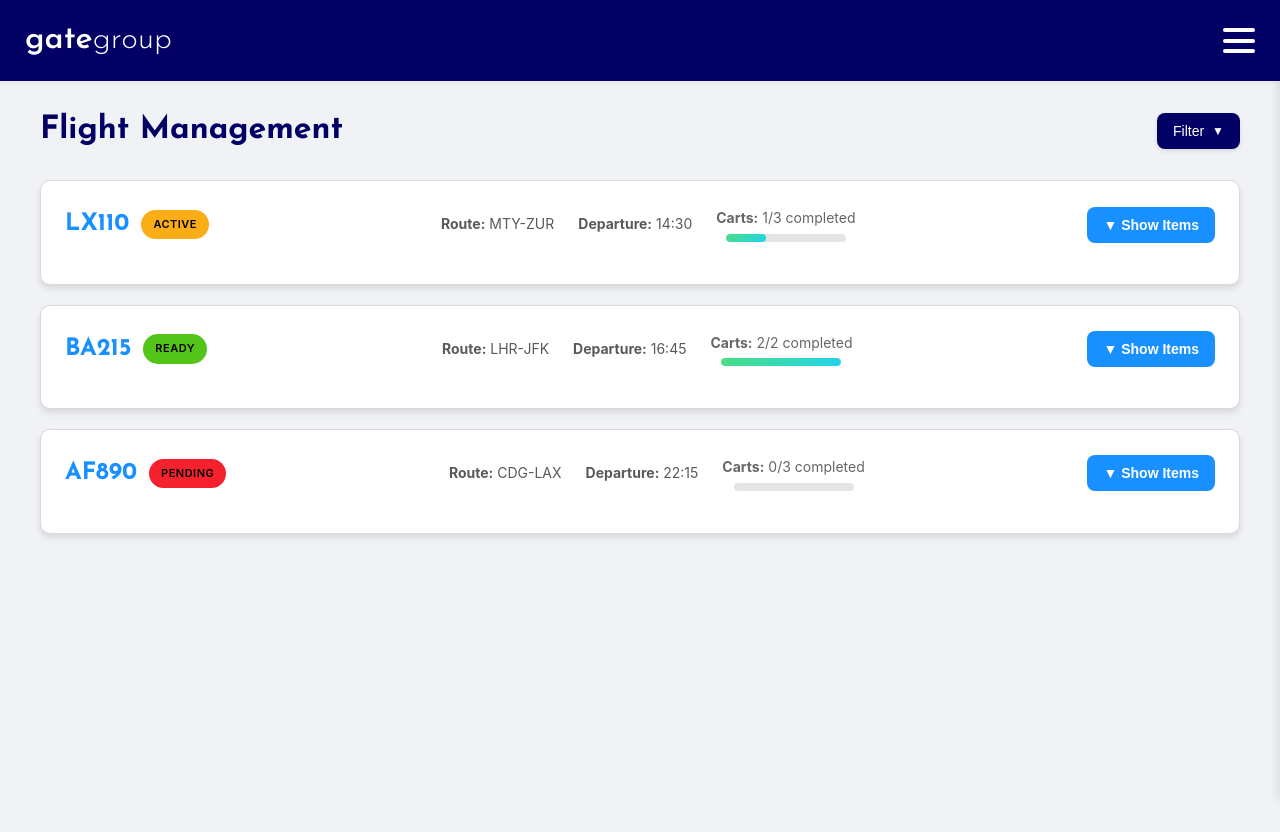
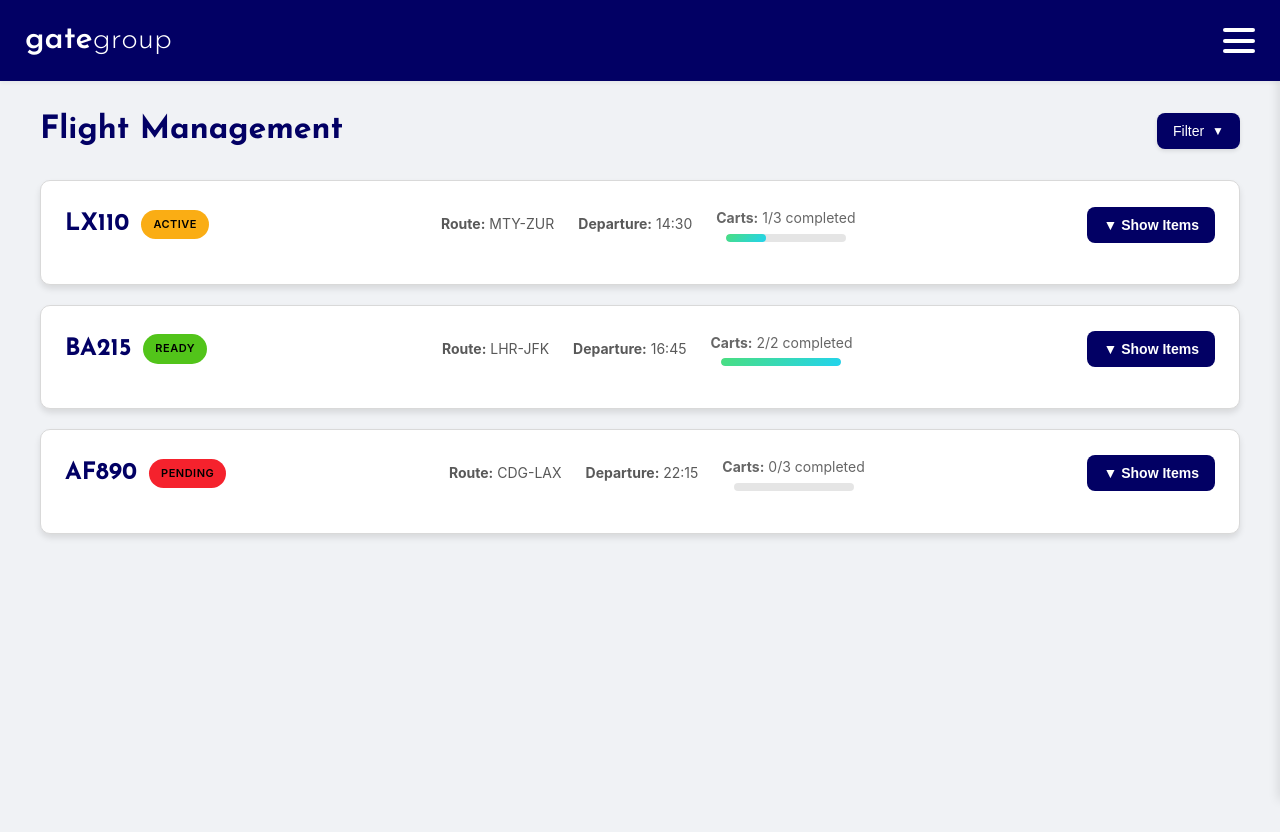
Before and after one commit to Javierlcastillo/smartIntelligence-by-MJandTheMonstars, a React (Create React App) app in the folder gate-group/: page /flights in a window 1280 px wide. Shown: the top 832 px of the page. Built offline with nearby package versions, Linux system fonts and the light colour scheme.

Commit message:
UML Diagram Update

```diff
--- a/gate-group/src/components/Header.js
+++ b/gate-group/src/components/Header.js
@@ -41,9 +41,7 @@ function Header() {
           <Link to="/reports" className="menu-item" onClick={closeMenu}>
             Reports
           </Link>
-          <Link to="/settings" className="menu-item" onClick={closeMenu}>
-            Settings
-          </Link>
+
         </nav>
       </div>
 
--- a/gate-group/src/structs/Flights.css
+++ b/gate-group/src/structs/Flights.css
@@ -101,13 +101,13 @@ body {
 .flight-main-info h3 {
   font-size: 20px;
   font-weight: 700;
-  color: #1890ff;
+  color: #020064;
   margin: 0;
 }
 
 /* Expand Button - Mobile */
 .expand-btn {
-  background: #1890ff;
+  background: #020064;
   color: white;
   border: none;
   padding: 8px 12px;
@@ -683,8 +683,8 @@ body {
 
 .action-btn-small.increase {
   background: rgba(24, 144, 255, 0.1);
-  color: #1890ff;
-  border: 1px solid #1890ff;
+  color: #020064;
+  border: 1px solid #020064;
 }
 
 .action-btn-small:hover {
@@ -915,7 +915,7 @@ body {
 .flight-main-info h3 {
   font-size: 24px;
   font-weight: 700;
-  color: #1890ff;
+  color: #020064;
   margin: 0;
 }
 
@@ -926,7 +926,7 @@ body {
   font-weight: 600;
   text-transform: uppercase;
   letter-spacing: 0.5px;
-  background: #1890ff;
+  background: #020064;
   color: #ffffff;
 }
 
@@ -956,7 +956,7 @@ body {
 }
 
 .expand-btn {
-  background: #1890ff;
+  background: #020064;
   color: white;
   border: none;
   padding: 10px 16px;
@@ -1007,7 +1007,7 @@ body {
 
 .carts-progress-fill {
   height: 100%;
-  background: #1890ff;
+  background: #020064;
   border-radius: 4px;
   transition: width 0.3s ease;
 }
@@ -1037,7 +1037,7 @@ body {
 .cart-header h4 {
   font-size: 18px;
   font-weight: 600;
-  color: #1890ff;
+  color: #020064;
   margin: 0;
 }
 
```
Also changed, not shown: 2 other files (tests, documents, lock files or other folders).
